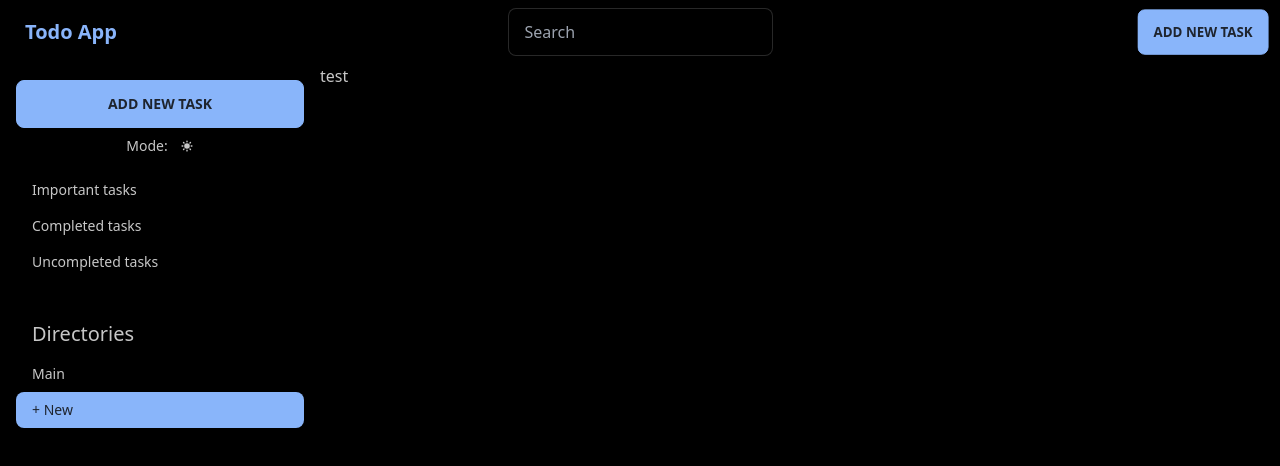
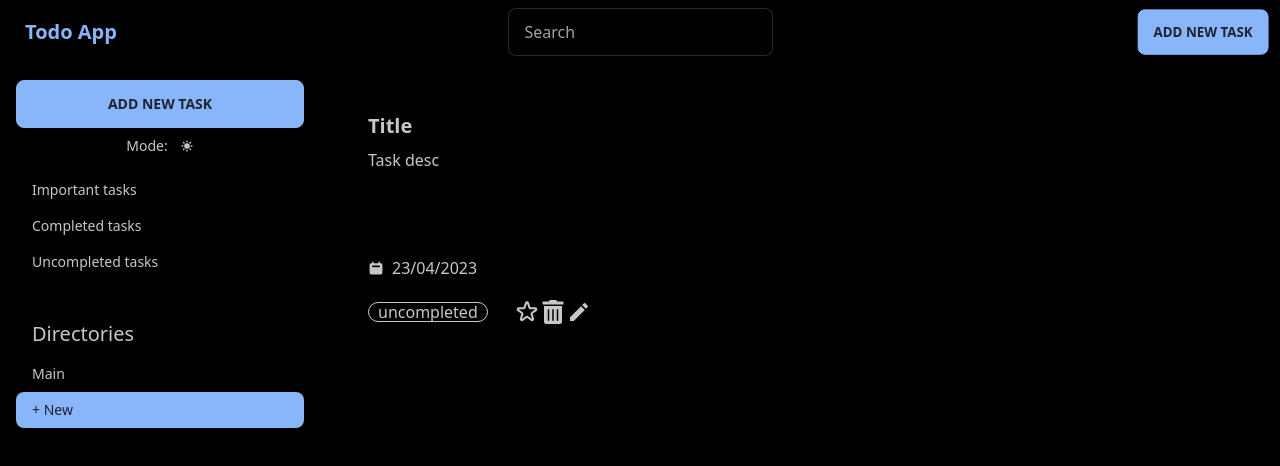
Before and after one commit to kelly-jsx/todo-app, a React (Vite) app: page / in a window 1280 px wide. Shown: the top 466 px of the page. Built offline with nearby package versions, Linux system fonts and the light colour scheme; what @catppuccin/tailwindcss would draw is missing.

Commit message:
task card component

```diff
--- a/src/App.tsx
+++ b/src/App.tsx
@@ -6,6 +6,7 @@ import Header from './components/Header'
 import TaskModal from './components/TaskModal'
 import Sidebar from './components/Sidebar/Sidebar'
 import DirModal from './components/DirModal'
+import TasksGrid from './components/TasksGrid'
 
 function App(): JSX.Element {
   return (
@@ -13,7 +14,10 @@ function App(): JSX.Element {
       <Header />
       <div className="flex">
         <Sidebar />
-        <h1>test</h1>
+        <div className="p-4">
+          <TasksGrid />
+        </div>
+        {/* modals */}
         <TaskModal />
         <DirModal />
       </div>
--- /dev/null
+++ b/src/components/TaskCard.tsx
@@ -0,0 +1,55 @@
+import React from 'react'
+
+import { MdEdit } from 'react-icons/md'
+import { FaTrashAlt } from 'react-icons/fa'
+import { HiOutlineStar, HiStar, HiCalendar } from 'react-icons/hi'
+
+type Props = {
+  isImportant?: boolean
+  isCompleted?: boolean
+}
+
+export default function TaskCard({ isImportant, isCompleted }: Props) {
+  return (
+    <div className="w-full h-72 shadow-xl lg:w-72 card bg-surface0">
+      <div className="card-body">
+        <h2 className="card-title">Title</h2>
+        <p>Task desc</p>
+        <div className="flex gap-2 items-center">
+          <HiCalendar />
+          <p>23/04/2023</p>
+        </div>
+        <div className="justify-between items-center card-actions">
+          <div>
+            {isCompleted ? (
+              <div className="text-base badge badge-neutral bg-green">
+                completed
+              </div>
+            ) : (
+              <div className="text-base badge badge-neutral bg-red">
+                uncompleted
+              </div>
+            )}
+          </div>
+          <div>
+            {isImportant ? (
+              <button className="p-0 btn btn-ghost">
+                <HiStar className="w-7 h-7" />
+              </button>
+            ) : (
+              <button className="p-0 btn btn-ghost">
+                <HiOutlineStar className="w-6 h-6" />
+              </button>
+            )}
+            <button className="p-0 btn btn-ghost">
+              <FaTrashAlt className="w-6 h-6" />
+            </button>
+            <button className="p-0 btn btn-ghost">
+              <MdEdit className="w-6 h-6" />
+            </button>
+          </div>
+        </div>
+      </div>
+    </div>
+  )
+}
--- /dev/null
+++ b/src/components/TasksGrid.tsx
@@ -0,0 +1,10 @@
+import React from 'react'
+import TaskCard from './TaskCard'
+
+export default function TasksGrid() {
+  return (
+    <div className="w-full">
+      <TaskCard />
+    </div>
+  )
+}
```
